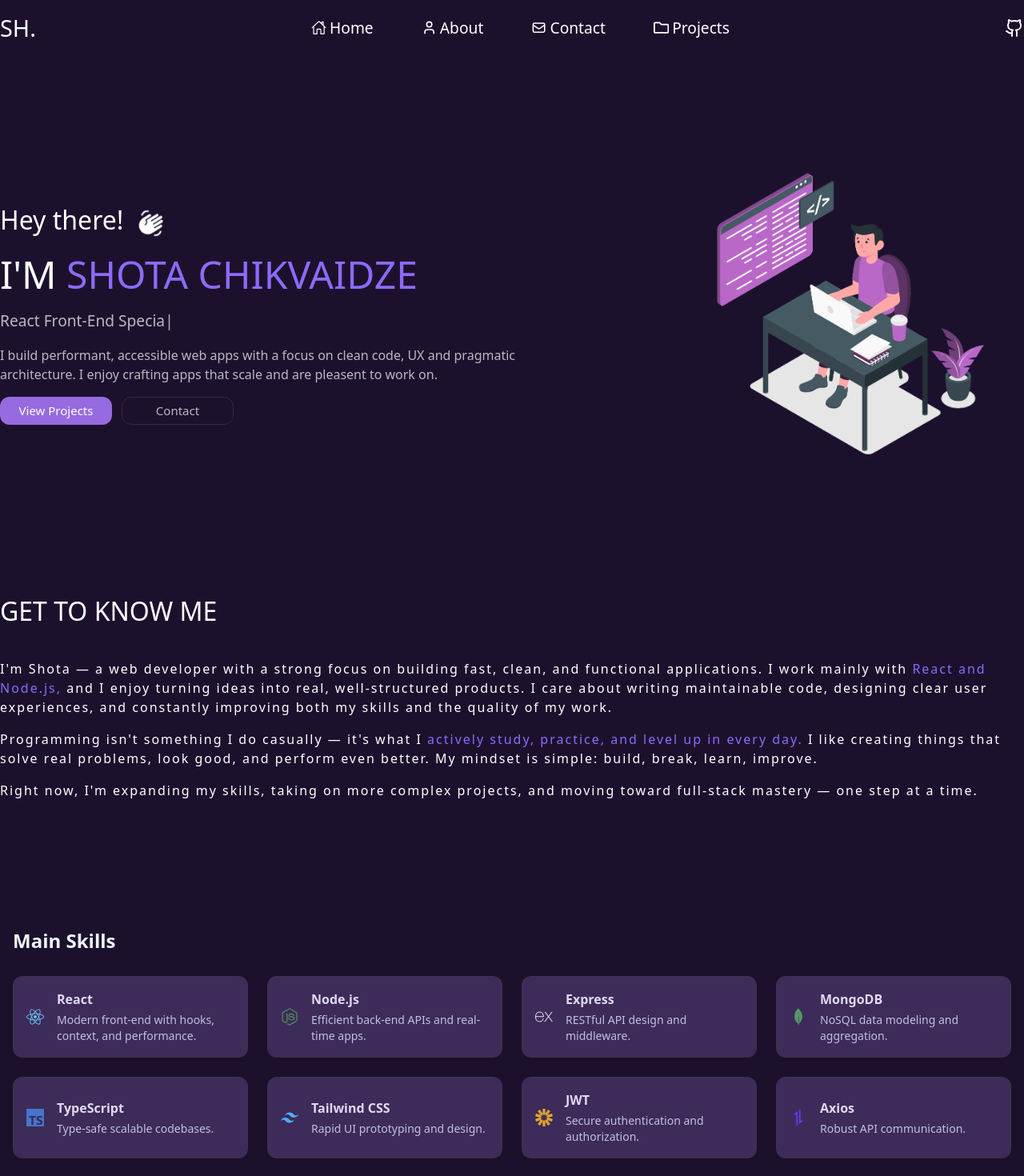
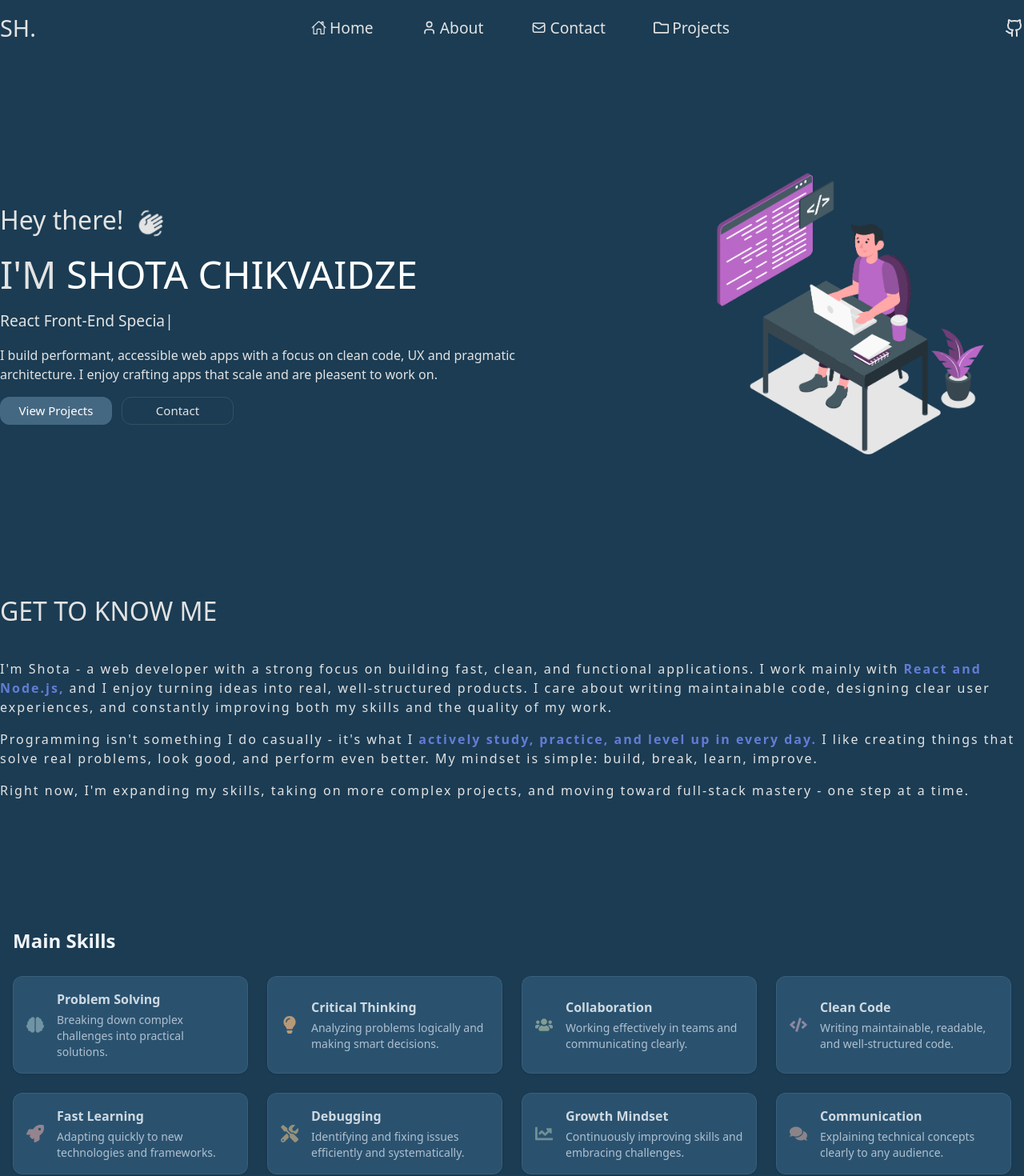
Before and after one commit to shota-chikvaidze/Portfolio, a React (Vite) app in the folder front/: page / in a window 1280 px wide. Shown: the top 1470 px of the page at 80% size. Built offline with nearby package versions, Linux system fonts and the light colour scheme.

Commit message:
small changes

```diff
--- a/front/src/data/Skills.jsx
+++ b/front/src/data/Skills.jsx
@@ -1,47 +1,46 @@
-import { FaReact, FaNodeJs } from 'react-icons/fa'
-import { SiExpress, SiMongodb, SiTypescript, SiTailwindcss, SiJsonwebtokens, SiAxios } from 'react-icons/si'
+import { FaBrain, FaLightbulb, FaUsers, FaCode, FaRocket, FaTools, FaChartLine, FaComments } from 'react-icons/fa'
 
 
 const Skills = [
   {
-    name: 'React',
-    icon: <FaReact size={22} className='text-[#61dafb]' />,
-    desc: 'Modern front-end with hooks, context, and performance.'
+    name: 'Problem Solving',
+    icon: <FaBrain size={22} className='text-[#7B9FAB]' />,
+    desc: 'Breaking down complex challenges into practical solutions.'
   },
   {
-    name: 'Node.js',
-    icon: <FaNodeJs size={22} className='text-[#3c873a]' />,
-    desc: 'Efficient back-end APIs and real-time apps.'
+    name: 'Critical Thinking',
+    icon: <FaLightbulb size={22} className='text-[#D4A574]' />,
+    desc: 'Analyzing problems logically and making smart decisions.'
   },
   {
-    name: 'Express',
-    icon: <SiExpress size={22} className='text-white' />,
-    desc: 'RESTful API design and middleware.'
+    name: 'Collaboration',
+    icon: <FaUsers size={22} className='text-[#8FA998]' />,
+    desc: 'Working effectively in teams and communicating clearly.'
   },
   {
-    name: 'MongoDB',
-    icon: <SiMongodb size={22} className='text-[#47a248]' />,
-    desc: 'NoSQL data modeling and aggregation.'
+    name: 'Clean Code',
+    icon: <FaCode size={22} className='text-[#9B8FA9]' />,
+    desc: 'Writing maintainable, readable, and well-structured code.'
   },
   {
-    name: 'TypeScript',
-    icon: <SiTypescript size={22} className='text-[#3178c6]' />,
-    desc: 'Type-safe scalable codebases.'
+    name: 'Fast Learning',
+    icon: <FaRocket size={22} className='text-[#A88B8F]' />,
+    desc: 'Adapting quickly to new technologies and frameworks.'
   },
   {
-    name: 'Tailwind CSS',
-    icon: <SiTailwindcss size={22} className='text-[#38bdf8]' />,
-    desc: 'Rapid UI prototyping and design.'
+    name: 'Debugging',
+    icon: <FaTools size={22} className='text-[#A89B7B]' />,
+    desc: 'Identifying and fixing issues efficiently and systematically.'
   },
   {
-    name: 'JWT',
-    icon: <SiJsonwebtokens size={22} className='text-[#f4b400]' />,
-    desc: 'Secure authentication and authorization.'
+    name: 'Growth Mindset',
+    icon: <FaChartLine size={22} className='text-[#7B9B9B]' />,
+    desc: 'Continuously improving skills and embracing challenges.'
   },
   {
-    name: 'Axios',
-    icon: <SiAxios size={22} className='text-[#5a29e4]' />,
-    desc: 'Robust API communication.'
+    name: 'Communication',
+    icon: <FaComments size={22} className='text-[#9B8B8B]' />,
+    desc: 'Explaining technical concepts clearly to any audience.'
   },
 ]
 
--- a/front/src/index.css
+++ b/front/src/index.css
@@ -1,7 +1,7 @@
 @import "tailwindcss";
 
 body {
-    background-color: #1c112d;
+    background-color: #1B3C53;
 }
 
 .scrollbar-glass {
--- a/front/src/layout/Layout.jsx
+++ b/front/src/layout/Layout.jsx
@@ -1,5 +1,5 @@
 import React, { useEffect, useState } from 'react'
-import { Link } from 'react-router-dom'
+import { Link, useNavigate } from 'react-router-dom'
 import { IoHomeOutline } from "react-icons/io5";
 import { LuUser } from "react-icons/lu";
 import { FaRegFolder } from "react-icons/fa";
@@ -9,6 +9,7 @@ import { LuGithub } from "react-icons/lu";
 const Layout = () => {
 
   const [isScrolled, setIsScrolled] = useState(false)
+  const navigate = useNavigate()
 
   useEffect(() => {
 
@@ -27,20 +28,20 @@ const Layout = () => {
         <div className='max-w-7xl w-full flex justify-between items-center '>
 
           <div>
-            <h1 className='text-[1.8rem] font-[500] text-[#fff]'>SH.</h1>
+            <h1 onClick={() => navigate('/')} className='cursor-pointer text-[1.8rem] font-[500] text-[#E3E3E3]'>SH.</h1>
           </div>
 
           <ul className='flex items-center gap-15 '>
 
-            <li className='relative inline-block after:absolute after:bottom-0 after:left-0 after:h-[2px] after:w-full after:bg-white after:scale-x-0 after:origin-right after:transition-transform after:duration-300 hover:after:scale-x-100 hover:after:origin-left font-[300] text-[#fff] text-[1.2rem]'> <Link className='flex items-center gap-1' to={'/'}> <IoHomeOutline /> Home </Link> </li>
-            <li className='relative inline-block after:absolute after:bottom-0 after:left-0 after:h-[2px] after:w-full after:bg-white after:scale-x-0 after:origin-right after:transition-transform after:duration-300 hover:after:scale-x-100 hover:after:origin-left font-[300] text-[#fff] text-[1.2rem] font-[300] text-[#fff] text-[1.2rem]'> <Link className='flex items-center gap-1' to={'/about'}> <LuUser /> About </Link> </li>
-            <li className='relative inline-block after:absolute after:bottom-0 after:left-0 after:h-[2px] after:w-full after:bg-white after:scale-x-0 after:origin-right after:transition-transform after:duration-300 hover:after:scale-x-100 hover:after:origin-left font-[300] text-[#fff] text-[1.2rem] font-[300] text-[#fff] text-[1.2rem]'> <Link className='flex items-center gap-1' to={'/contact'}> <HiOutlineMail /> Contact </Link> </li>
-            <li className='relative inline-block after:absolute after:bottom-0 after:left-0 after:h-[2px] after:w-full after:bg-white after:scale-x-0 after:origin-right after:transition-transform after:duration-300 hover:after:scale-x-100 hover:after:origin-left font-[300] text-[#fff] text-[1.2rem] font-[300] text-[#fff] text-[1.2rem]'> <Link className='flex items-center gap-1' to={'/projects'}> <FaRegFolder /> Projects </Link> </li>
+            <li className='relative inline-block after:absolute after:bottom-0 after:left-0 after:h-[2px] after:w-full after:bg-[#E3E3E3] after:scale-x-0 after:origin-right after:transition-transform after:duration-300 hover:after:scale-x-100 hover:after:origin-left text-[#E3E3E3] text-[1.2rem] font-[400]'> <Link className='flex items-center gap-1' to={'/'}> <IoHomeOutline className='text-[#E3E3E3] text-[1.2rem] font-[400]' /> Home </Link> </li>
+            <li className='relative inline-block after:absolute after:bottom-0 after:left-0 after:h-[2px] after:w-full after:bg-[#E3E3E3] after:scale-x-0 after:origin-right after:transition-transform after:duration-300 hover:after:scale-x-100 hover:after:origin-left text-[#E3E3E3] text-[1.2rem] font-[400] '> <Link className='flex items-center gap-1' to={'/about'}> <LuUser className='text-[#E3E3E3] text-[1.2rem] font-[400]' /> About </Link> </li>
+            <li className='relative inline-block after:absolute after:bottom-0 after:left-0 after:h-[2px] after:w-full after:bg-[#E3E3E3] after:scale-x-0 after:origin-right after:transition-transform after:duration-300 hover:after:scale-x-100 hover:after:origin-left text-[#E3E3E3] text-[1.2rem] font-[400] '> <Link className='flex items-center gap-1' to={'/contact'}> <HiOutlineMail className='text-[#E3E3E3] text-[1.2rem] font-[400]' /> Contact </Link> </li>
+            <li className='relative inline-block after:absolute after:bottom-0 after:left-0 after:h-[2px] after:w-full after:bg-[#E3E3E3] after:scale-x-0 after:origin-right after:transition-transform after:duration-300 hover:after:scale-x-100 hover:after:origin-left text-[#E3E3E3] text-[1.2rem] font-[400] '> <Link className='flex items-center gap-1' to={'/projects'}> <FaRegFolder className='text-[#E3E3E3] text-[1.2rem] font-[400]' /> Projects </Link> </li>
 
           </ul>
 
           <div>
-            <Link to={'https://github.com/shota-chikvaidze'} target='_blank'> <LuGithub className=' text-[1.5rem] text-[#fff] ' /> </Link>
+            <Link to={'https://github.com/shota-chikvaidze'} target='_blank'> <LuGithub className=' text-[1.5rem] text-[#E3E3E3] ' /> </Link>
           </div>
 
         </div>
--- a/front/src/main.jsx
+++ b/front/src/main.jsx
@@ -3,12 +3,14 @@ import './index.css'
 import App from './App.jsx'
 import { BrowserRouter as Router } from 'react-router-dom'
 import { QueryClient, QueryClientProvider } from '@tanstack/react-query';
+import { ScrollToTop } from './components/scrollToTop/ScrollToTop.jsx'
 
 const queryClient = new QueryClient();
 
 createRoot(document.getElementById('root')).render(
     <Router>
         <QueryClientProvider client={queryClient}>
+            <ScrollToTop />
             <App />
         </QueryClientProvider>
     </Router>
--- a/front/src/pages/about/About.jsx
+++ b/front/src/pages/about/About.jsx
@@ -10,29 +10,29 @@ export const About = () => {
       <div className='mx-auto w-full max-w-7xl'>
 
         <div className='mb-16'>
-          <h1 className='text-4xl font-[600] tracking-tight text-white mb-4'>About Me</h1>
-          <p className='text-lg text-white/70 max-w-3xl'>
+          <h1 className='text-4xl font-[600] tracking-tight text-[#E3E3E3] mb-4'>About Me</h1>
+          <p className='text-lg text-[#E3E3E3]/80 font-[300] max-w-3xl'>
             Full-stack developer passionate about creating elegant solutions to complex problems.
           </p>
         </div>
 
-        <div className='mb-16 rounded-2xl border border-white/10 bg-[#1c112d]/30 backdrop-blur-md p-8'>
-          <h2 className='text-2xl font-[600] text-white mb-6'>My Story</h2>
-          <div className='space-y-4 text-white/80 leading-relaxed'>
+        <div className='mb-16 rounded-2xl border border-white/10 bg-[#456882]/30 backdrop-blur-md p-8'>
+          <h2 className='text-2xl font-[600] text-[#E3E3E3] mb-6'>My Story</h2>
+          <div className='space-y-4 text-[#E3E3E3] font-[400] leading-relaxed'>
             <p>
-              I'm Shota — a web developer with a strong focus on building fast, clean, and functional applications.
-              I work mainly with <span className='text-[#8E6AFB] font-[500]'>React and Node.js</span>, and I enjoy
+              I'm Shota - a web developer with a strong focus on building fast, clean, and functional applications.
+              I work mainly with <span className='text-[#647cd5] font-[500]'>React and Node.js</span>, and I enjoy
               turning ideas into real, well-structured products.
             </p>
             <p>
-              Programming isn't something I do casually — it's what I <span className='text-[#8E6AFB] font-[500]'>actively
+              Programming isn't something I do casually - it's what I <span className='text-[#647cd5] font-[500]'>actively
               study, practice, and level up in every day</span>. I care about writing maintainable code, designing
               clear user experiences, and constantly improving both my skills and the quality of my work.
             </p>
             <p>
-              My mindset is simple: <span className='text-[#8E6AFB] font-[500]'>build, break, learn, improve</span>.
+              My mindset is simple: <span className='text-[#647cd5] font-[500]'>build, break, learn, improve</span>.
               Right now, I'm expanding my skills, taking on more complex projects, and moving toward full-stack
-              mastery — one step at a time.
+              mastery - one step at a time.
             </p>
           </div>
         </div>
@@ -68,9 +68,9 @@ export const About = () => {
             {Values.map((value, index) => (
               <div
                 key={index}
-                className='rounded-2xl border border-white/10 bg-[#1c112d]/30 backdrop-blur-md p-6'
+                className='rounded-2xl border border-white/10 bg-[#456882]/30 backdrop-blur-md p-6'
               >
-                <div className='mb-4 text-[#8E6AFB]'>
+                <div className='mb-4 text-[#647cd5]'>
                   {value.icon}
                 </div>
                 <h3 className='text-white font-[600] text-lg mb-2'>{value.title}</h3>
@@ -82,7 +82,7 @@ export const About = () => {
           </div>
         </div>
 
-        <div className='rounded-2xl border border-white/10 bg-gradient-to-br from-[#8E6AFB]/10 to-transparent backdrop-blur p-8'>
+        <div className='rounded-2xl border border-white/10 bg-gradient-to-br from-[#456882]/10 to-transparent backdrop-blur p-8'>
           <h2 className='text-2xl font-[600] text-white mb-4'>Currently Working On</h2>
           <div className='space-y-3 text-white/80'>
             <div className='flex items-start gap-3'>
--- a/front/src/pages/contact/Contact.jsx
+++ b/front/src/pages/contact/Contact.jsx
@@ -46,7 +46,7 @@ export const Contact = () => {
           <p className='muted mt-2'>Send a message, or choose another way to connect below.</p>
         </div>
 
-        <div className='grid grid-cols-1 md:grid-cols-2 gap-8'>
+        <div className='flex flex-col'>
           <div className='card-glass p-6'>
             <form onSubmit={handleSubmit} className='flex flex-col gap-4'>
               <div className='grid grid-cols-1 md:grid-cols-2 gap-4'>
@@ -101,7 +101,7 @@ export const Contact = () => {
                 <button
                   type='submit'
                   disabled={contactMutate.isPending}
-                  className='rounded-xl px-6 py-3 text-white text-[1rem] font-[500] accent-btn hover:opacity-95 transition-opacity disabled:opacity-60'
+                  className='rounded-xl px-6 py-3 text-white text-[1rem] font-[500] bg-[#456882]/50 cursor-pointer hover:opacity-95 transition-opacity disabled:opacity-60'
                 >
                   {contactMutate.isPending ? 'Sending…' : 'Send message'}
                 </button>
--- a/front/src/pages/home/Home.jsx
+++ b/front/src/pages/home/Home.jsx
@@ -24,8 +24,8 @@ export const Home = () => {
 
           <div className='max-w-2xl'>
 
-            <p className='flex gap-4 items-center mb-2 text-[#fff] text-[2rem] '> Hey there! <MdWavingHand className='wave' /> </p>
-            <p className='text-[#fff] text-[3rem] uppercase '>I'm <span className='text-[#8E6AFB]'> Shota Chikvaidze </span> </p>
+            <p className='flex gap-4 items-center mb-2 text-[#E3E3E3] text-[2rem] '> Hey there! <MdWavingHand className='wave' /> </p>
+            <p className='text-[#E3E3E3] text-[3rem] uppercase '>I'm <span className='text-[#fff]'> Shota Chikvaidze </span> </p>
             <p className="py-2">
               <ReactTyped
                 strings={[
@@ -36,14 +36,14 @@ export const Home = () => {
                 typeSpeed={70}
                 backSpeed={50}
                 loop
-                className='text-[1.2rem] text-white/70'
+                className='text-[1.2rem] text-[#E3E3E3]'
               />
             </p>
-            <p className='text-white/70 py-2'>I build performant, accessible web apps with a focus on clean code, UX and pragmatic architecture. I enjoy crafting apps that scale and are pleasent to work on.</p>
+            <p className='text-[#E3E3E3] py-2'>I build performant, accessible web apps with a focus on clean code, UX and pragmatic architecture. I enjoy crafting apps that scale and are pleasent to work on.</p>
 
             <div className='flex gap-3 py-2'>
-              <button onClick={projNavigate} className="w-[140px] h-[35px] rounded-xl bg-[#976ae0] text-white cursor-pointer text-[15px] border border-transparent hover:bg-transparent hover:border-white/10 transition-all duration-300"> View Projects </button>
-              <button onClick={contNavigate} className='w-[140px] h-[35px] bg-transparent text-white/70 rounded-xl border border-white/10 text-[15px] cursor-pointer hover:border-white/40 transition '>Contact</button>
+              <button onClick={projNavigate} className="w-[140px] h-[35px] rounded-xl bg-[#456882] text-white cursor-pointer text-[15px] border border-transparent hover:bg-transparent hover:border-white/10 transition-all duration-300"> View Projects </button>
+              <button onClick={contNavigate} className='w-[140px] h-[35px] bg-transparent text-[#E3E3E3] rounded-xl border border-white/10 text-[15px] cursor-pointer hover:border-white/40 transition '>Contact</button>
             </div>
 
           </div>
@@ -58,20 +58,20 @@ export const Home = () => {
       </section>
 
       <section className='w-full h-auto flex justify-center'>
-        <div className=' w-full max-w-7xl flex flex-col min-h-[400px] gap-4 text-[#fff] '>
+        <div className=' w-full max-w-7xl flex flex-col min-h-[400px] gap-4 text-[#E3E3E3] '>
 
           <h4 className='py-5 uppercase text-[2rem] '>Get to Know Me</h4>
 
           <p className='tracking-[2px]'>
-            I'm Shota — a web developer with a strong focus on building fast, clean, and functional applications. I work mainly with <span className='text-[#8E6AFB]'> React and Node.js, </span> and I enjoy turning ideas into real, well-structured products. I care about writing maintainable code, designing clear user experiences, and constantly improving both my skills and the quality of my work.
+            I'm Shota - a web developer with a strong focus on building fast, clean, and functional applications. I work mainly with <span className='text-[#647cd5] font-semibold'> React and Node.js, </span> and I enjoy turning ideas into real, well-structured products. I care about writing maintainable code, designing clear user experiences, and constantly improving both my skills and the quality of my work.
           </p>
 
           <p className='tracking-[2px]'>
-            Programming isn't something I do casually — it's what I <span className=' text-[#8E6AFB]'> actively study, practice, and level up in every day. </span> I like creating things that solve real problems, look good, and perform even better. My mindset is simple: build, break, learn, improve.
+            Programming isn't something I do casually - it's what I <span className='text-[#647cd5] font-semibold'> actively study, practice, and level up in every day. </span> I like creating things that solve real problems, look good, and perform even better. My mindset is simple: build, break, learn, improve.
           </p>
 
           <p className='tracking-[2px]'>
-            Right now, I'm expanding my skills, taking on more complex projects, and moving toward full-stack mastery — one step at a time.
+            Right now, I'm expanding my skills, taking on more complex projects, and moving toward full-stack mastery - one step at a time.
           </p>
 
         </div>
@@ -82,7 +82,7 @@ export const Home = () => {
           <h3 className='text-2xl font-semibold text-slate-100 mb-7'>Main Skills</h3>
           <div className='grid gap-6 sm:grid-cols-2 md:grid-cols-3 lg:grid-cols-4'>
             {Skills.map((skill) => (
-              <div key={skill.name} className="cursor-pointer relative overflow-hidden flex items-center gap-4 rounded-xl bg-white/5 border border-white/10 p-4 shadow-sm hover:shadow-lg transition-all duration-300 hover:-translate-y-1 before:absolute before:inset-0 before:bg-[#976ae0]/20 before:transition-transform before:duration-300 before:translate-y-0 hover:before:-translate-y-full before:z-0 ">
+              <div key={skill.name} className="cursor-pointer relative overflow-hidden flex items-center gap-4 rounded-xl bg-[#234C6A] border border-white/10 p-4 shadow-sm hover:shadow-lg transition-all duration-300 hover:-translate-y-1 before:absolute before:inset-0 before:bg-[#456882]/20 before:transition-transform before:duration-300 before:translate-y-0 hover:before:-translate-y-full before:z-0 ">
                 <div className='flex-shrink-0'>{skill.icon}</div>
                 <div>
                   <div className='font-semibold text-slate-100'>{skill.name}</div>
```
Also changed, not shown: front/src/components/scrollToTop/ScrollToTop.jsx (added, +12 -0 lines).
